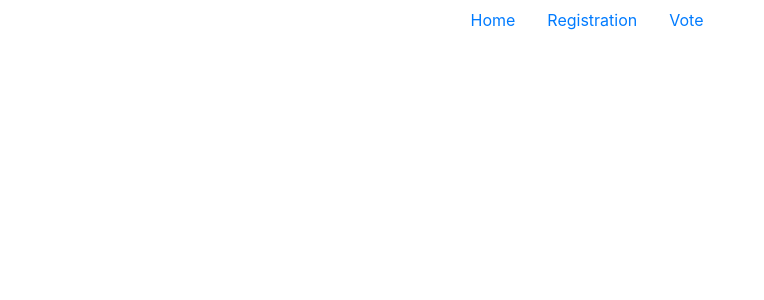
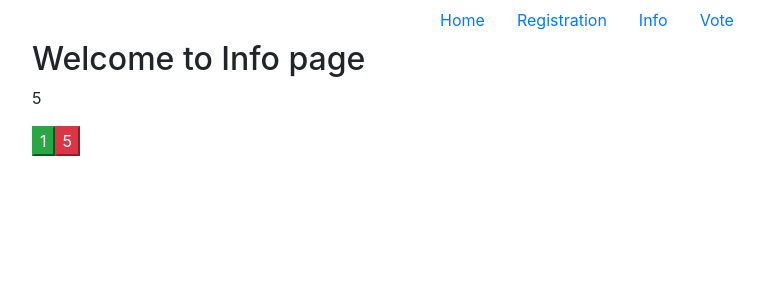
Before and after one commit to eagleweb/vote-app, a React app: page /info in a window 1280 px wide. Shown: the top 300 px of the page, without its empty margins (53-817 px from the left). Built offline with nearby package versions, Linux system fonts and the light colour scheme.

Commit message:
Add redux store

```diff
--- a/src/App.js
+++ b/src/App.js
@@ -1,7 +1,9 @@
 import React, { Component} from 'react'
 import {Router, Route, Link} from 'react-router-dom';
 import createBrowserHistory from 'history/createBrowserHistory'
-import Vote from './containers/Vote/index'
+
+import Vote from './containers/Vote'
+import Info from './components/Info'
 
 
 const history = createBrowserHistory()
@@ -26,12 +28,14 @@ export default class App extends Component {
                         <ul className="nav justify-content-center">
                             <li className="nav-item"><Link className="nav-link" to='/'>Home</Link></li>
                             <li className="nav-item"><Link className="nav-link" to='/registration'>Registration</Link></li>
+                            <li className="nav-item"><Link className="nav-link" to='/info'>Info</Link></li>
                             <li className="nav-item"><Link className="nav-link" to='/vote'>Vote</Link></li>
                         </ul>
 
 
                     <Route exact path="/" component={Home}/>
                     <Route path="/registration" component={Registration}/>
+                    <Route path="/info" component={Info}/>
                     <Route path="/vote" component={Vote}/>
                 </div>
             </Router>
--- /dev/null
+++ b/src/actions/actionChange.js
@@ -0,0 +1,6 @@
+export default function actionChange(num) {
+    return {
+        type: 'CHANGE_NUMBER',
+        payload: num
+    }
+}
--- /dev/null
+++ b/src/components/Info/Info.js
@@ -0,0 +1,26 @@
+import React, { Component} from 'react'
+
+export default class InfoComponent extends Component {
+    constructor(props) {
+        super(props)
+        this.onBtnClick = this.onBtnClick.bind(this)
+    }
+
+    onBtnClick(event) {
+        return this.props.changeNumFunction(+event.target.textContent)
+    }
+
+    render() {
+        const { count } = this.props;
+        return (
+            <div>
+                <h2>Welcome to Info page</h2>
+                <div>
+                    <p>{count}</p>
+                    <button onClick={this.onBtnClick} className="btn-success">1</button>
+                    <button onClick={this.onBtnClick} className="btn-danger">5</button>
+                </div>
+            </div>
+        );
+    }
+}
--- /dev/null
+++ b/src/components/Info/index.js
@@ -0,0 +1,29 @@
+import React, { Component} from 'react'
+import { connect } from 'react-redux'
+import actionChange from '../../actions/actionChange'
+import InfoComponent from './Info'
+
+class Info extends Component {
+
+    render() {
+        return (
+            <InfoComponent count={this.props.count} changeNumFunction={this.props.changeNumFunction} />
+        );
+    }
+}
+
+function mapStateToProps(state) {
+    return {
+        count: state.counter.count
+    }
+}
+
+function mapDispatchToProps(dispatch) {
+    return {
+        changeNumFunction: num => {
+            dispatch(actionChange(num))
+        }
+    }
+}
+
+export default connect(mapStateToProps, mapDispatchToProps)(Info)
--- /dev/null
+++ b/src/reducers/counter.js
@@ -0,0 +1,12 @@
+const initialState = {
+    count: 5
+}
+
+export default function counter (state = initialState, action) {
+    switch (action.type){
+        case 'CHANGE_NUMBER':
+            return {...state, count: state.count + action.payload}
+        default:
+            return state
+    }
+}
--- a/src/reducers/index.js
+++ b/src/reducers/index.js
@@ -1,8 +1,10 @@
 import { combineReducers } from 'redux'
 import questionList from './questions'
+import counter from './counter'
 
 const rootReducer = combineReducers({
-    questionList
+    questionList,
+    counter
 })
 
 export default rootReducer
```
